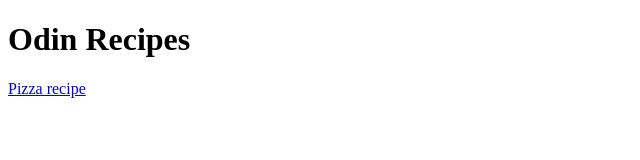
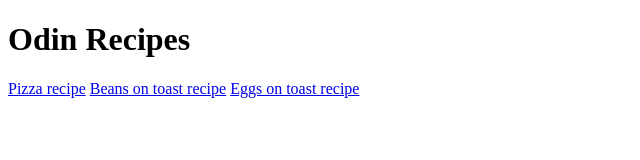
Before and after one commit to milopla/odin-recipes, a plain HTML site: page index.html in a window 1280 px wide. Shown: the whole page, without its empty margins (0-640 px from the left). Drawn offline with Linux system fonts and the light colour scheme.

Commit message:
Added links to second and third recipes

```diff
--- a/index.html
+++ b/index.html
@@ -7,5 +7,7 @@
   <body>
     <h1>Odin Recipes</h1>
     <a href="recipes/pizza.html">Pizza recipe</a>
+    <a href="recipes/beans-on-toast.html">Beans on toast recipe</a>
+    <a href="recipes/eggs-on-toast.html">Eggs on toast recipe</a>
   </body>
 </html>
```
